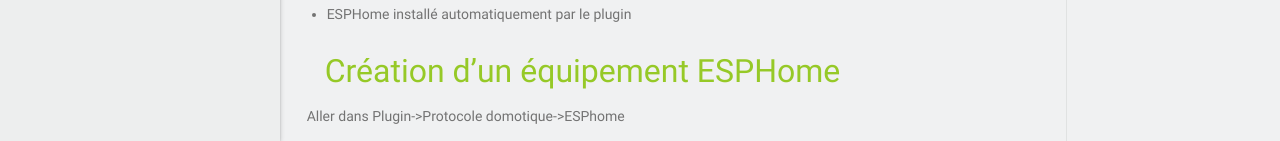
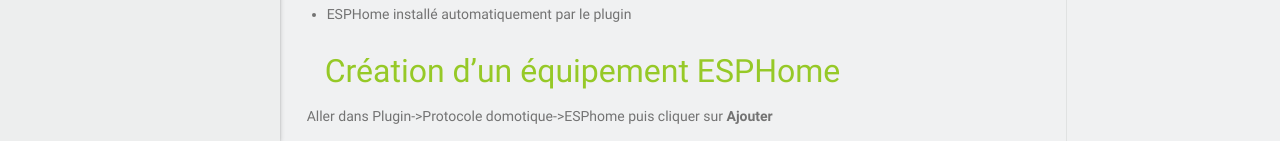
Before and after one commit to vegeta0911/documentation, a Jekyll site: the page built from plugins/fr_FR/ESPhome/index.md, in a window 1280 px wide and 900 px high, scrolled down 233 px. Shown: the part 759-900 px from the top of the window. Built offline with Jekyll 4.4.1, drawn with Linux system fonts in a browser that asks for light colours; nearby versions of some CDN libraries; our own code applies the rules of GitHub Pages for plain Markdown files; library files that are not in the unit come from our copies.

Commit message:
Update instructions for adding ESPHome equipment

```diff
--- a/plugins/fr_FR/ESPhome/index.md
+++ b/plugins/fr_FR/ESPhome/index.md
@@ -38,4 +38,4 @@
   - ESPHome installé automatiquement par le plugin
 
 ### Création d’un équipement ESPHome
-Aller dans Plugin->Protocole domotique->ESPhome
+Aller dans Plugin->Protocole domotique->ESPhome puis cliquer sur **Ajouter**
```
